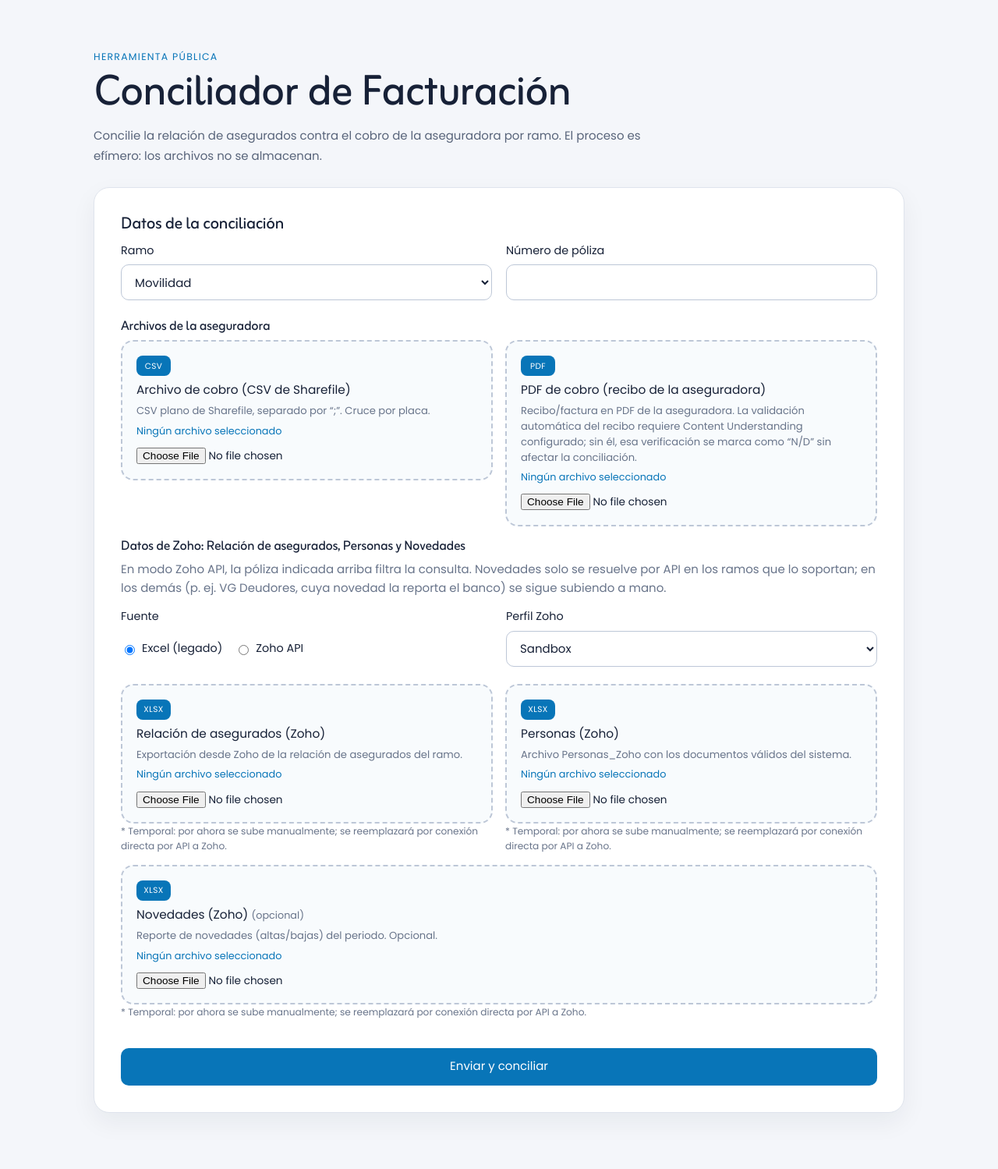
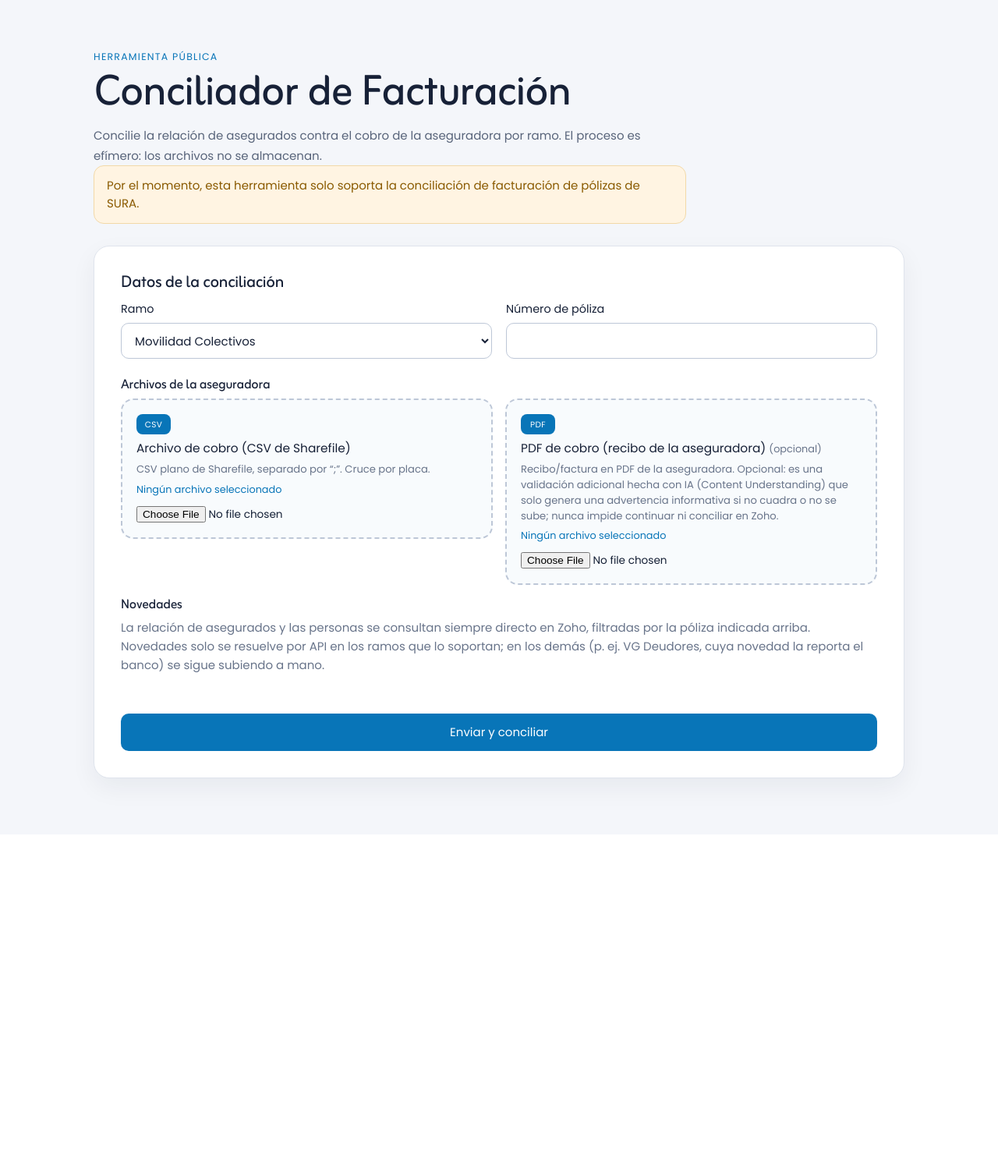
Before and after one commit to Veltrix-Col/ays_vault, a Django app: page /conciliador/ in a window 1280 px wide. Shown: the part 76-1575 px from the top of the page at 78% size. After the commit the page ends 1103 px from the top, so only its background shows below. Run offline with Django 5.2, Linux system fonts and the light colour scheme; parts of the project's set-up code (start-up, migrations or seed data) failed here and were passed over; some libraries are stand-ins or nearby versions.

Commit message:
feat(conciliacion): rediseña el conciliador de facturación y hace la validación de PDF solo advertencia
- Los ramos ahora se etiquetan con "Colectivos" y se avisa que por ahora
  solo se soportan pólizas de SURA.
- La regla de PDF/IA (ReciboConciliacionRule) marca sus incidentes como
  no bloqueantes: nunca impide llegar a los cobros/facturar en Zoho,
  aunque sus filas siguen en el Excel para trazabilidad.
- Se elimina el modo Excel legado: relación y personas siempre se
  consultan por Zoho API, y el perfil (sandbox/producción) se lee de
  settings.ZOHO_ACTIVE_PROFILE en vez de elegirse en el formulario.
- La sección de cobros pasa a un dropdown (más reciente por defecto)
  con botones "Facturar cobro" (primario) y "Ver póliza" (secundario);
  "Descargar Excel" y "Nueva conciliación" pasan a estilo terciario.

```diff
--- a/conciliacion/forms.py
+++ b/conciliacion/forms.py
@@ -1,10 +1,12 @@
 """Formulario de carga del Conciliador de Facturación.
 
 Un único formulario con el selector de ramo, el número de póliza (metadata) y los
-slots de archivo. La validación es defensiva pero liviana: tamaño, extensión
-coherente con el ramo y una inspección anti–zip-bomb para los .xlsx (mismo
-criterio que la app `soat`). El PDF se valida por firma. La lógica de negocio
-(estructura interna de cada archivo) la valida el motor `conciliador`.
+slots de archivo. Relación de asegurados y Personas ya no se suben: se
+consultan siempre directo a Zoho (Full API) filtradas por la póliza. La
+validación es defensiva pero liviana: tamaño, extensión coherente con el ramo
+y una inspección anti–zip-bomb para los .xlsx (mismo criterio que la app
+`soat`). El PDF se valida por firma. La lógica de negocio (estructura interna
+de cada archivo) la valida el motor `conciliador`.
 """
 
 from __future__ import annotations
@@ -16,15 +18,6 @@ from django import forms
 from django.conf import settings
 
 from .ramos_ui import RAMO_CHOICES, ramo_soporta_api, slots_de_ramo
-
-FUENTE_CHOICES = [
-    ("excel", "Excel (legado)"),
-    ("api", "Zoho API"),
-]
-PERFIL_ZOHO_CHOICES = [
-    ("sandbox", "Sandbox"),
-    ("production", "Producción"),
-]
 
 _EXT_POR_ACCEPT = {
     ".xlsx": {".xlsx"},
@@ -87,19 +80,10 @@ class ConciliacionUploadForm(forms.Form):
         strip=True,
         widget=forms.TextInput(attrs={"autocomplete": "off", "inputmode": "numeric"}),
     )
-    fuente = forms.ChoiceField(
-        choices=FUENTE_CHOICES, label="Fuente de asegurados/personas",
-        initial="excel", widget=forms.RadioSelect,
-    )
-    perfil_zoho = forms.ChoiceField(
-        choices=PERFIL_ZOHO_CHOICES, label="Perfil Zoho", initial="sandbox", required=False,
-    )
     cobro = forms.FileField(label="Archivo de cobro", required=True)
-    recibo = forms.FileField(label="PDF de cobro", required=True)
-    # relacion/personas son obligatorios solo en modo Excel; se valida en clean()
-    # porque la obligatoriedad depende de `fuente`, no es fija por campo.
-    relacion = forms.FileField(label="Relación de asegurados (Zoho)", required=False)
-    personas = forms.FileField(label="Personas (Zoho)", required=False)
+    # Opcional: validación adicional con IA (Content Understanding). Si falta o
+    # no cuadra, solo se reporta como advertencia; nunca bloquea la conciliación.
+    recibo = forms.FileField(label="PDF de cobro", required=False)
     novedades = forms.FileField(label="Novedades", required=False)
 
     def clean_poliza(self):
@@ -114,14 +98,8 @@ class ConciliacionUploadForm(forms.Form):
         if ramo not in dict(RAMO_CHOICES):
             return cleaned
 
-        fuente = cleaned.get("fuente") or "excel"
-        if fuente == "api":
-            if not ramo_soporta_api(ramo):
-                self.add_error("fuente", "Este ramo todavía no soporta consulta directa a Zoho.")
-        else:
-            for campo, etiqueta in (("relacion", "Relación de asegurados"), ("personas", "Personas")):
-                if not cleaned.get(campo):
-                    self.add_error(campo, f"{etiqueta} es obligatorio en modo Excel.")
+        if not ramo_soporta_api(ramo):
+            self.add_error("ramo", "Este ramo todavía no soporta la conexión directa a Zoho.")
 
         accept_por_campo = {slot["campo"]: slot["accept"] for slot in slots_de_ramo(ramo)}
         for campo, accept in accept_por_campo.items():
--- a/conciliacion/views.py
+++ b/conciliacion/views.py
@@ -9,7 +9,7 @@ from django.views.decorators.cache import never_cache
 from django.views.decorators.http import require_http_methods
 
 from .forms import ConciliacionUploadForm
-from .ramos_ui import CAMPOS_ARCHIVO, RAMO_CHOICES, catalogo_fuentes, catalogo_slots, slots_de_ramo
+from .ramos_ui import CAMPOS_ARCHIVO, RAMO_CHOICES, catalogo_novedades_api, catalogo_slots, slots_de_ramo
 from .services import ConciliacionProcessingError, procesar_conciliacion
 
 logger = logging.getLogger("conciliacion")
@@ -24,7 +24,7 @@ def _contexto_base():
         "slots_iniciales": slots_iniciales,
         "slots_iniciales_map": {slot["campo"]: slot for slot in slots_iniciales},
         "slots_catalog_json": json.dumps(catalogo_slots(), ensure_ascii=False),
-        "fuentes_catalog_json": json.dumps(catalogo_fuentes(), ensure_ascii=False),
+        "novedades_api_catalog_json": json.dumps(catalogo_novedades_api(), ensure_ascii=False),
     }
 
 
@@ -41,8 +41,6 @@ def upload(request):
                 ramo=form.cleaned_data["ramo"],
                 poliza=form.cleaned_data["poliza"],
                 archivos=archivos,
-                fuente=form.cleaned_data["fuente"],
-                perfil_zoho=form.cleaned_data.get("perfil_zoho") or "sandbox",
             )
         except ConciliacionProcessingError as exc:
             return render(request, "conciliacion/upload.html",
--- a/static/css/conciliacion.css
+++ b/static/css/conciliacion.css
@@ -20,12 +20,6 @@
 
 .conc-cobros { margin-top: 18px; }
 .conc-cobros h3 { margin: 0 0 10px; color: #172137; font-size: 1rem; }
-.conc-cobros-list { list-style: none; margin: 0 0 10px; padding: 0; display: flex; flex-direction: column; gap: 8px; }
-.conc-cobro-item a {
-  display: flex; flex-direction: column; gap: 3px; padding: 12px 14px;
-  border: 1px solid #dfe4ed; border-radius: 11px; background: #f8fbfd;
-  text-decoration: none; color: inherit; transition: .15s ease;
-}
-.conc-cobro-item a:hover, .conc-cobro-item a:focus-visible { border-color: #0875b8; background: #f1f7fc; }
-.conc-cobro-item strong { color: #172137; font-size: .95rem; }
-.conc-cobro-item span { color: #68748a; font-size: .82rem; }
+.conc-cobros-field { margin-bottom: 14px; max-width: 480px; }
+.conc-cobro-actions { display: flex; flex-wrap: wrap; gap: 12px; }
+.conc-cobro-actions .tool-button { flex: 0 0 auto; }
--- a/static/css/tools-common.css
+++ b/static/css/tools-common.css
@@ -50,7 +50,8 @@ body.tool-page {
 .tool-fields { display: grid; grid-template-columns: repeat(2, minmax(0, 1fr)); gap: 18px; margin-bottom: 22px; }
 .tool-field { display: flex; flex-direction: column; gap: 7px; }
 .tool-field label, .tool-field > span { font-weight: 700; color: #172137; font-size: .9rem; }
-.tool-card select, .tool-card input[type="text"], .tool-card input[type="search"] {
+.tool-card select, .tool-card input[type="text"], .tool-card input[type="search"],
+.tool-result select {
   width: 100%;
   min-height: 46px;
   padding: 10px 13px;
@@ -60,7 +61,7 @@ body.tool-page {
   color: #172137;
   background: #fff;
 }
-.tool-card select:focus, .tool-card input:focus { outline: none; border-color: #0875b8; box-shadow: 0 0 0 3px rgba(8, 117, 184, .14); }
+.tool-card select:focus, .tool-card input:focus, .tool-result select:focus { outline: none; border-color: #0875b8; box-shadow: 0 0 0 3px rgba(8, 117, 184, .14); }
 
 .tool-radio-group { display: flex; gap: 16px; align-items: center; min-height: 46px; flex-wrap: wrap; }
 .tool-radio { display: flex; align-items: center; gap: 6px; font-weight: 500; font-size: .9rem; color: #172137; cursor: pointer; }
@@ -82,7 +83,11 @@ body.tool-page {
 .tool-button:hover { background: #075f94; transform: translateY(-1px); }
 .tool-button:disabled { opacity: .6; cursor: wait; transform: none; }
 .tool-button--secondary { background: #edf4f8; color: #245879; }
+.tool-button--tertiary { background: transparent; color: #68748a; border: 1px solid #dfe4ed; }
+.tool-button--tertiary:hover { background: #f4f6fa; color: #172137; }
 .tool-button--block { width: 100%; margin-top: 22px; }
+a.tool-button { display: inline-flex; align-items: center; justify-content: center; text-decoration: none; }
+a.tool-button[hidden] { display: none; }
 
 .tool-dropzone {
   min-height: 150px;
--- a/static/js/conciliacion.js
+++ b/static/js/conciliacion.js
@@ -6,15 +6,11 @@ document.addEventListener("DOMContentLoaded", () => {
   let catalog = {};
   try { catalog = JSON.parse(catalogEl?.textContent || "{}"); } catch (_) { catalog = {}; }
 
-  const fuentesCatalogEl = document.getElementById("conc-fuentes-catalog");
-  let fuentesCatalog = {};
-  try { fuentesCatalog = JSON.parse(fuentesCatalogEl?.textContent || "{}"); } catch (_) { fuentesCatalog = {}; }
+  const novedadesCatalogEl = document.getElementById("conc-novedades-catalog");
+  let novedadesCatalog = {};
+  try { novedadesCatalog = JSON.parse(novedadesCatalogEl?.textContent || "{}"); } catch (_) { novedadesCatalog = {}; }
 
   const ramoSelect = form.querySelector('select[name="ramo"]');
-  const fuenteRadios = form.querySelectorAll('input[name="fuente"]');
-  const fuenteApiNota = form.querySelector("[data-fuente-api-nota]");
-  const excelSlots = form.querySelector("[data-fuente-excel-slots]");
-  const perfilZohoField = form.querySelector("[data-perfil-zoho-field]");
   const submit = form.querySelector("[data-conc-submit]");
   const progress = form.querySelector("[data-conc-progress]");
 
@@ -28,7 +24,9 @@ document.addEventListener("DOMContentLoaded", () => {
 
   const cobrosSection = document.querySelector("[data-cobros-section]");
   const cobrosEmpty = document.querySelector("[data-cobros-empty]");
-  const cobrosList = document.querySelector("[data-cobros-list]");
+  const cobrosField = document.querySelector("[data-cobros-field]");
+  const cobrosSelect = document.querySelector("[data-cobros-select]");
+  const btnFacturar = document.querySelector("[data-action-facturar]");
   const polizaLink = document.querySelector("[data-poliza-link]");
 
   let objectUrl = null;
@@ -59,45 +57,16 @@ document.addEventListener("DOMContentLoaded", () => {
     });
   }
 
-  ramoSelect?.addEventListener("change", () => { updateSlots(ramoSelect.value); updateFuente(); });
+  ramoSelect?.addEventListener("change", () => { updateSlots(ramoSelect.value); updateNovedades(); });
   if (ramoSelect) updateSlots(ramoSelect.value);
 
-  // --- Fuente de asegurados/personas: Excel (legado) vs Zoho API -----------
-  function fuenteSeleccionada() {
-    return [...fuenteRadios].find((r) => r.checked)?.value || "excel";
-  }
-
-  function updateFuente() {
+  // --- Novedades: se oculta el upload solo si el ramo la resuelve por Zoho
+  // API (vg_deudores no: su novedad viene del banco, sigue pidiendo el archivo).
+  function updateNovedades() {
     const ramo = ramoSelect?.value;
-    const soporte = fuentesCatalog[ramo] || {};
-    const soportaApi = !!soporte.asegurados;
-    fuenteRadios.forEach((radio) => {
-      if (radio.value === "api") {
-        radio.disabled = !soportaApi;
-        if (!soportaApi && radio.checked) {
-          radio.checked = false;
-          const excelRadio = [...fuenteRadios].find((r) => r.value === "excel");
-          if (excelRadio) excelRadio.checked = true;
-        }
-      }
-    });
-    if (fuenteApiNota) fuenteApiNota.hidden = soportaApi;
-
-    const fuente = fuenteSeleccionada();
-    const esApi = fuente === "api";
-    if (excelSlots) {
-      excelSlots.hidden = esApi;
-      excelSlots.querySelectorAll("input[type=\"file\"]").forEach((input) => {
-        if (esApi) input.value = "";
-      });
-    }
-    if (perfilZohoField) perfilZohoField.hidden = !esApi;
-
-    // Novedades: se oculta solo si el ramo tambien resuelve novedades por API
-    // (vg_deudores no: su novedad viene del banco, sigue pidiendo el archivo).
+    const ocultarNovedades = !!novedadesCatalog[ramo];
     const novedadesZone = form.querySelector('.tool-slot[data-slot="novedades"]');
     if (novedadesZone) {
-      const ocultarNovedades = esApi && !!soporte.novedades;
       novedadesZone.hidden = ocultarNovedades;
       if (ocultarNovedades) {
         const input = novedadesZone.querySelector('input[type="file"]');
@@ -106,8 +75,7 @@ document.addEventListener("DOMContentLoaded", () => {
     }
   }
 
-  fuenteRadios.forEach((radio) => radio.addEventListener("change", updateFuente));
-  updateFuente();
+  updateNovedades();
 
   // --- Nombre de archivo seleccionado -------------------------------------
   form.querySelectorAll('input[type="file"]').forEach((input) => {
@@ -155,22 +123,30 @@ document.addEventListener("DOMContentLoaded", () => {
   });
 
   function renderResult(summary) {
+    const advertencias = summary.total_advertencias ?? 0;
     meta.replaceChildren(
       metaItem("Ramo", summary.ramo),
       metaItem("Periodo", summary.periodo),
       metaItem("Póliza", summary.poliza),
-      metaItem("Fuente", summary.fuente === "api" ? "Zoho API" : "Excel"),
       metaItem("Incidentes", String(summary.total_incidentes ?? 0)),
+      metaItem("Advertencias", String(advertencias)),
     );
 
+    // sin_incidentes solo considera incidentes bloqueantes: las advertencias
+    // (p. ej. recibo/PDF sin validar, que por ahora es solo informativo) nunca
+    // impiden continuar ni acceder a los cobros/enlace de facturación en Zoho.
     const sinIncidentes = summary.sin_incidentes === true || (summary.total_incidentes ?? 0) === 0;
     banner.className = `tool-banner ${sinIncidentes ? "is-ok" : "is-warn"}`;
-    banner.textContent = sinIncidentes
-      ? "Conciliación sin incidentes. Todo cuadra: puede continuar con la facturación."
-      : `Se encontraron ${summary.total_incidentes} incidente(s). Revise y descargue el detalle antes de facturar.`;
+    if (sinIncidentes) {
+      banner.textContent = advertencias > 0
+        ? `Conciliación sin incidentes bloqueantes. Hay ${advertencias} advertencia(s) informativa(s) (ver detalle); puede continuar con la facturación.`
+        : "Conciliación sin incidentes. Todo cuadra: puede continuar con la facturación.";
+    } else {
+      banner.textContent = `Se encontraron ${summary.total_incidentes} incidente(s). Revise y descargue el detalle antes de facturar.`;
+    }
 
     const porTipo = summary.por_tipo || {};
-    if (!sinIncidentes && Object.keys(porTipo).length) {
+    if (Object.keys(porTipo).length) {
       incidentsList.replaceChildren(...Object.entries(porTipo).map(([tipo, n]) => {
         const li = document.createElement("li");
         const label = document.createElement("span"); label.textContent = tipo;
@@ -183,7 +159,7 @@ document.addEventListener("DOMContentLoaded", () => {
     }
 
     renderCobros(summary);
-    btnDownload.hidden = sinIncidentes;
+    btnDownload.hidden = sinIncidentes && advertencias === 0;
     result.hidden = false;
     result.scrollIntoView({ behavior: "smooth", block: "start" });
   }
@@ -195,10 +171,10 @@ document.addEventListener("DOMContentLoaded", () => {
     item.append(strong, span); return item;
   }
 
-  // --- Cobros: lista de Operaciones de la poliza en Zoho (Produccion) ------
-  // Puede haber varias vigentes a la vez (por ramo, por cuota): se muestran
-  // todas con su vigencia para que quien concilia elija a cual ir, en vez de
-  // asumir una sola.
+  // --- Cobros: Operaciones de la poliza en Zoho ----------------------------
+  // Puede haber varias vigentes a la vez (por ramo, por cuota): vienen del
+  // backend ordenadas por vigencia mas reciente primero, asi que ese es el
+  // seleccionado por defecto; quien concilia puede elegir otra en el dropdown.
   function renderCobros(summary) {
     if (!cobrosSection) return;
     const cobros = Array.isArray(summary.cobros) ? summary.cobros : null;
@@ -207,31 +183,34 @@ document.addEventListener("DOMContentLoaded", () => {
       return;
     }
     cobrosSection.hidden = false;
-    cobrosList.replaceChildren(...cobros.map(cobroItem));
-    if (cobrosEmpty) cobrosEmpty.hidden = cobros.length > 0;
+    const hayCobros = cobros.length > 0;
+    if (cobrosEmpty) cobrosEmpty.hidden = hayCobros;
+    if (cobrosField) cobrosField.hidden = !hayCobros;
+    if (cobrosSelect) cobrosSelect.replaceChildren(...cobros.map(cobroOption));
+    if (btnFacturar) {
+      btnFacturar.hidden = !hayCobros;
+      btnFacturar.href = hayCobros ? cobros[0].url : "#";
+    }
     if (polizaLink) {
       polizaLink.hidden = !summary.poliza_url;
       polizaLink.href = summary.poliza_url || "#";
     }
   }
 
-  function cobroItem(cobro) {
-    const li = document.createElement("li"); li.className = "conc-cobro-item";
-    const link = document.createElement("a");
-    link.href = cobro.url; link.target = "_blank"; link.rel = "noopener noreferrer";
-    const nombre = document.createElement("strong");
-    nombre.textContent = cobro.nombre || "Operación sin nombre";
-    const detalle = document.createElement("span");
-    detalle.textContent = [cobro.ramo, cobro.numero_cuota ? `Cuota ${cobro.numero_cuota}` : ""]
-      .filter(Boolean).join(" · ") || "Sin ramo/cuota registrados";
-    const vigencia = document.createElement("span");
-    vigencia.textContent = (cobro.vigencia_inicio || cobro.vigencia_fin)
-      ? `Vigencia: ${cobro.vigencia_inicio || "s/f"} – ${cobro.vigencia_fin || "s/f"}`
-      : "Vigencia no disponible";
-    link.append(nombre, detalle, vigencia);
-    li.append(link);
-    return li;
+  function cobroOption(cobro) {
+    const option = document.createElement("option");
+    option.value = cobro.url;
+    const cuota = cobro.numero_cuota ? `Cuota ${cobro.numero_cuota}` : "";
+    const vigencia = (cobro.vigencia_inicio || cobro.vigencia_fin)
+      ? `${cobro.vigencia_inicio || "s/f"} – ${cobro.vigencia_fin || "s/f"}`
+      : "vigencia no disponible";
+    option.textContent = [cobro.nombre || "Operación sin nombre", cuota, vigencia].filter(Boolean).join(" - ");
+    return option;
   }
+
+  cobrosSelect?.addEventListener("change", () => {
+    if (btnFacturar && cobrosSelect.value) btnFacturar.href = cobrosSelect.value;
+  });
 
   btnDownload?.addEventListener("click", () => {
     if (!objectUrl) return;
@@ -245,7 +224,7 @@ document.addEventListener("DOMContentLoaded", () => {
     result.hidden = true;
     form.querySelectorAll("[data-file-name]").forEach((el) => { el.textContent = "Ningún archivo seleccionado"; });
     if (ramoSelect) updateSlots(ramoSelect.value);
-    updateFuente();
+    updateNovedades();
     form.scrollIntoView({ behavior: "smooth", block: "start" });
   });
 
--- a/templates/conciliacion/upload.html
+++ b/templates/conciliacion/upload.html
@@ -26,6 +26,7 @@
       <h1>Conciliador de Facturación</h1>
       <p>Concilie la relación de asegurados contra el cobro de la aseguradora por ramo.
          El proceso es efímero: los archivos no se almacenan.</p>
+      <div class="tool-banner is-warn">Por el momento, esta herramienta solo soporta la conciliación de facturación de pólizas de <strong>SURA</strong>.</div>
     </section>
 
     <section class="tool-card" aria-labelledby="form-title">
@@ -55,29 +56,8 @@
         </div>
 
         <div class="conc-slot-group">
-          <h3>Datos de Zoho: Relación de asegurados, Personas y Novedades</h3>
-          <p class="tool-muted">En modo Zoho API, la póliza indicada arriba filtra la consulta. Novedades solo se resuelve por API en los ramos que lo soportan; en los demás (p. ej. VG Deudores, cuya novedad la reporta el banco) se sigue subiendo a mano.</p>
-          <div class="tool-fields" data-fuente-fields>
-            <div class="tool-field">
-              <span>Fuente</span>
-              <div class="tool-radio-group" data-fuente-radios>
-                {% for radio in form.fuente %}
-                  <label class="tool-radio">{{ radio.tag }} {{ radio.choice_label }}</label>
-                {% endfor %}
-              </div>
-              {% if form.fuente.errors %}<p class="tool-error" role="alert">{{ form.fuente.errors|striptags }}</p>{% endif %}
-              <p class="tool-dropzone-help" data-fuente-api-nota hidden>Este ramo aún no soporta consulta directa a Zoho; use Excel.</p>
-            </div>
-            <div class="tool-field" data-perfil-zoho-field hidden>
-              <label for="{{ form.perfil_zoho.id_for_label }}">Perfil Zoho</label>
-              {{ form.perfil_zoho }}
-              {% if form.perfil_zoho.errors %}<p class="tool-error" role="alert">{{ form.perfil_zoho.errors|striptags }}</p>{% endif %}
-            </div>
-          </div>
-          <div class="conc-slots" data-fuente-excel-slots>
-            {% include "conciliacion/_slot.html" with field=form.relacion slot="relacion" slotdata=slots_iniciales_map.relacion %}
-            {% include "conciliacion/_slot.html" with field=form.personas slot="personas" slotdata=slots_iniciales_map.personas %}
-          </div>
+          <h3>Novedades</h3>
+          <p class="tool-muted">La relación de asegurados y las personas se consultan siempre directo en Zoho, filtradas por la póliza indicada arriba. Novedades solo se resuelve por API en los ramos que lo soportan; en los demás (p. ej. VG Deudores, cuya novedad la reporta el banco) se sigue subiendo a mano.</p>
           <div class="conc-slots">
             {% include "conciliacion/_slot.html" with field=form.novedades slot="novedades" slotdata=slots_iniciales_map.novedades %}
           </div>
@@ -103,19 +83,24 @@
         <ul data-incidents-list></ul>
       </div>
       <div class="conc-cobros" data-cobros-section hidden>
-        <h3>Cobros en Zoho (Producción)</h3>
-        <p class="tool-muted" data-cobros-empty hidden>No se encontraron cobros para esta póliza en Zoho (Producción).</p>
-        <ul class="conc-cobros-list" data-cobros-list></ul>
-        <a class="tool-link" data-poliza-link href="#" target="_blank" rel="noopener noreferrer" hidden>Ver póliza en Zoho</a>
+        <h3>Cobros en Zoho</h3>
+        <p class="tool-muted" data-cobros-empty hidden>No se encontraron cobros para esta póliza en Zoho.</p>
+        <div class="conc-cobros-field" data-cobros-field hidden>
+          <select id="conc-cobro-select" data-cobros-select aria-label="Cobro"></select>
+        </div>
+        <div class="conc-cobro-actions">
+          <a class="tool-button" data-action-facturar href="#" target="_blank" rel="noopener noreferrer" hidden>Facturar cobro</a>
+          <a class="tool-button tool-button--secondary" data-poliza-link href="#" target="_blank" rel="noopener noreferrer" hidden>Ver póliza</a>
+        </div>
       </div>
       <div class="tool-result-actions">
-        <button class="tool-button" type="button" data-action-download hidden>Descargar Excel de incidentes</button>
-        <button class="tool-button tool-button--secondary" type="button" data-action-reset>Nueva conciliación</button>
+        <button class="tool-button tool-button--tertiary" type="button" data-action-download hidden>Descargar Excel de incidentes</button>
+        <button class="tool-button tool-button--tertiary" type="button" data-action-reset>Nueva conciliación</button>
       </div>
     </section>
   </main>
 
   <script type="application/json" id="conc-slots-catalog">{{ slots_catalog_json|safe }}</script>
-  <script type="application/json" id="conc-fuentes-catalog">{{ fuentes_catalog_json|safe }}</script>
+  <script type="application/json" id="conc-novedades-catalog">{{ novedades_api_catalog_json|safe }}</script>
 </body>
 </html>
```
Also changed, not shown: conciliacion/ramos_ui.py (+20 -36 lines), conciliacion/services/processor.py (+18 -28 lines), conciliacion/tests.py (+20 -12 lines), conciliador/domain/models.py (+26 -2 lines), conciliador/rules/recibo.py (+9 -0 lines), conciliador/tests/test_models.py (added, +51 -0 lines), conciliador/tests/test_recibo.py (added, +50 -0 lines).
